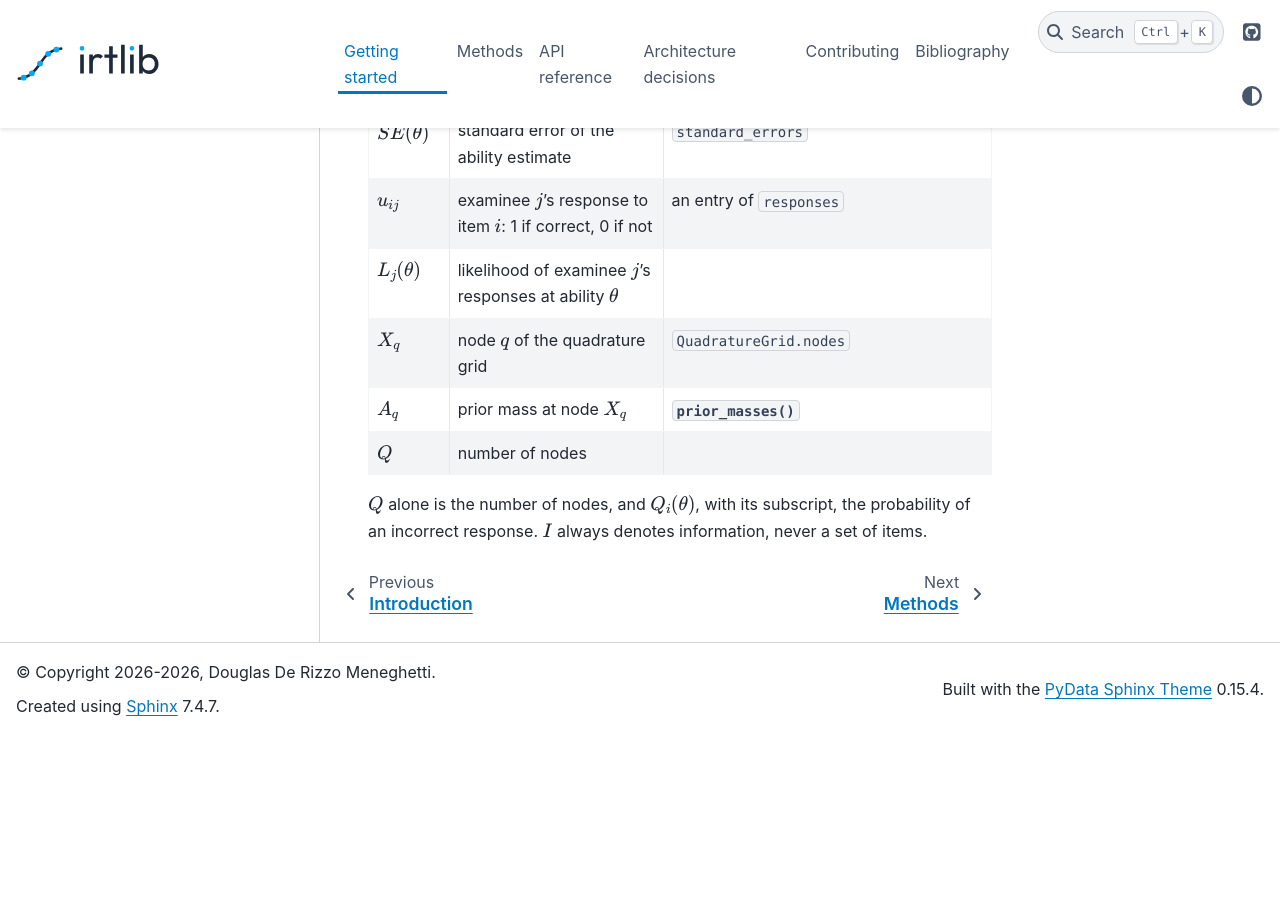
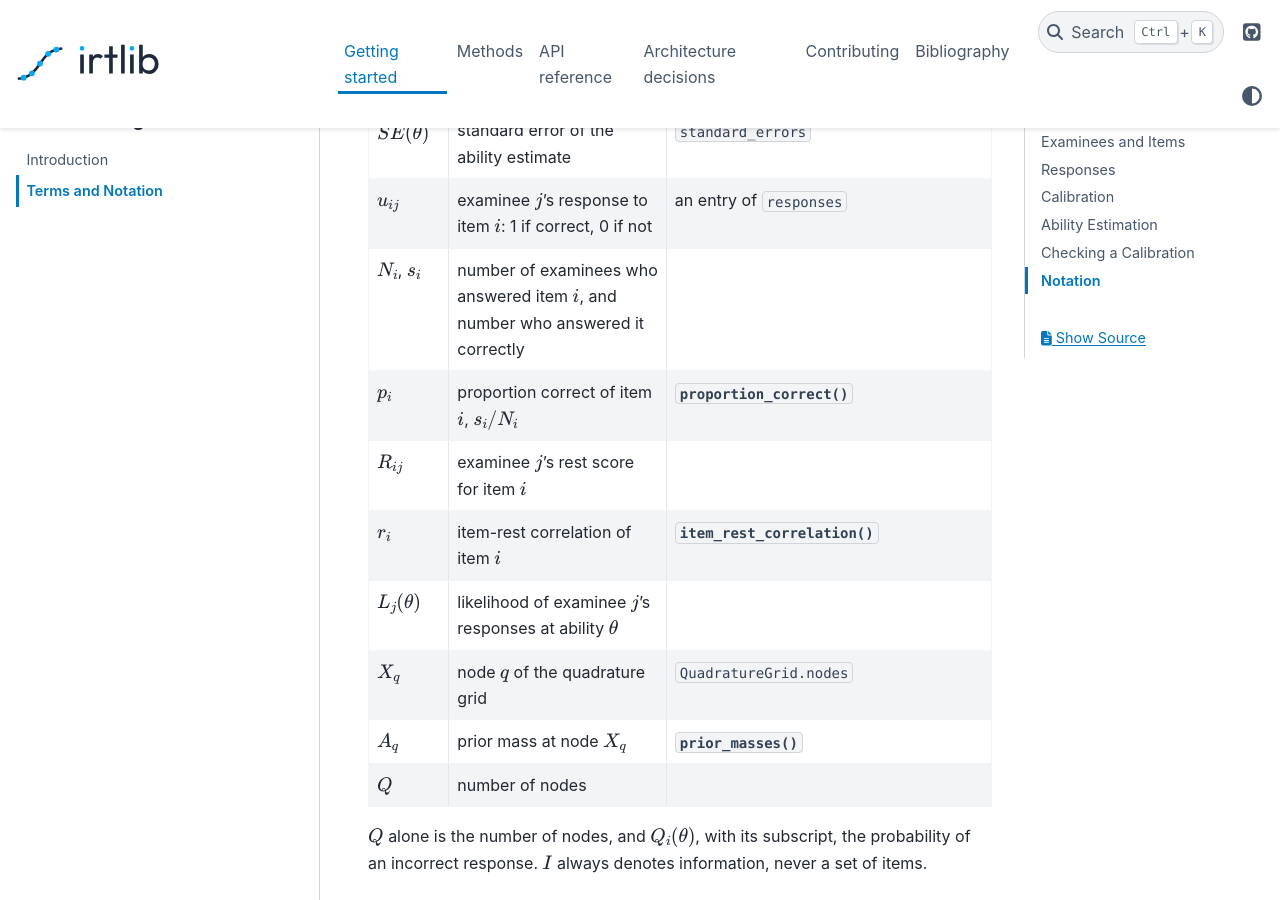
Before and after one commit to douglasrizzo/irtlib, a Sphinx documentation site: the page built from sphinx/terms-and-notation.md, in a window 1280 px wide and 900 px high, scrolled down 5265 px. Built offline with Sphinx 7.4.7 and the PyData theme 0.15.4, drawn with Linux system fonts in a browser that asks for light colours; before the commit the page ends 6001 px from its top, so only the background shows below that.

Commit message:
docs: add the classical item statistics' symbols to the notation table

```diff
--- a/sphinx/terms-and-notation.md
+++ b/sphinx/terms-and-notation.md
@@ -171,6 +171,10 @@ model comparison
 | $I(\theta)$ | test information, $\sum_i I_i(\theta)$ | {func}`irtlib.irt.total_information` |
 | $SE(\hat{\theta})$ | standard error of the ability estimate | `standard_errors` |
 | $u_{ij}$ | examinee $j$'s response to item $i$: 1 if correct, 0 if not | an entry of `responses` |
+| $N_i$, $s_i$ | number of examinees who answered item $i$, and number who answered it correctly | |
+| $p_i$ | proportion correct of item $i$, $s_i / N_i$ | {func}`~irtlib.classical.proportion_correct` |
+| $R_{ij}$ | examinee $j$'s rest score for item $i$ | |
+| $r_i$ | item-rest correlation of item $i$ | {func}`~irtlib.classical.item_rest_correlation` |
 | $L_j(\theta)$ | likelihood of examinee $j$'s responses at ability $\theta$ | |
 | $X_q$ | node $q$ of the quadrature grid | `QuadratureGrid.nodes` |
 | $A_q$ | prior mass at node $X_q$ | {func}`~irtlib.quadrature.prior_masses` |
```
